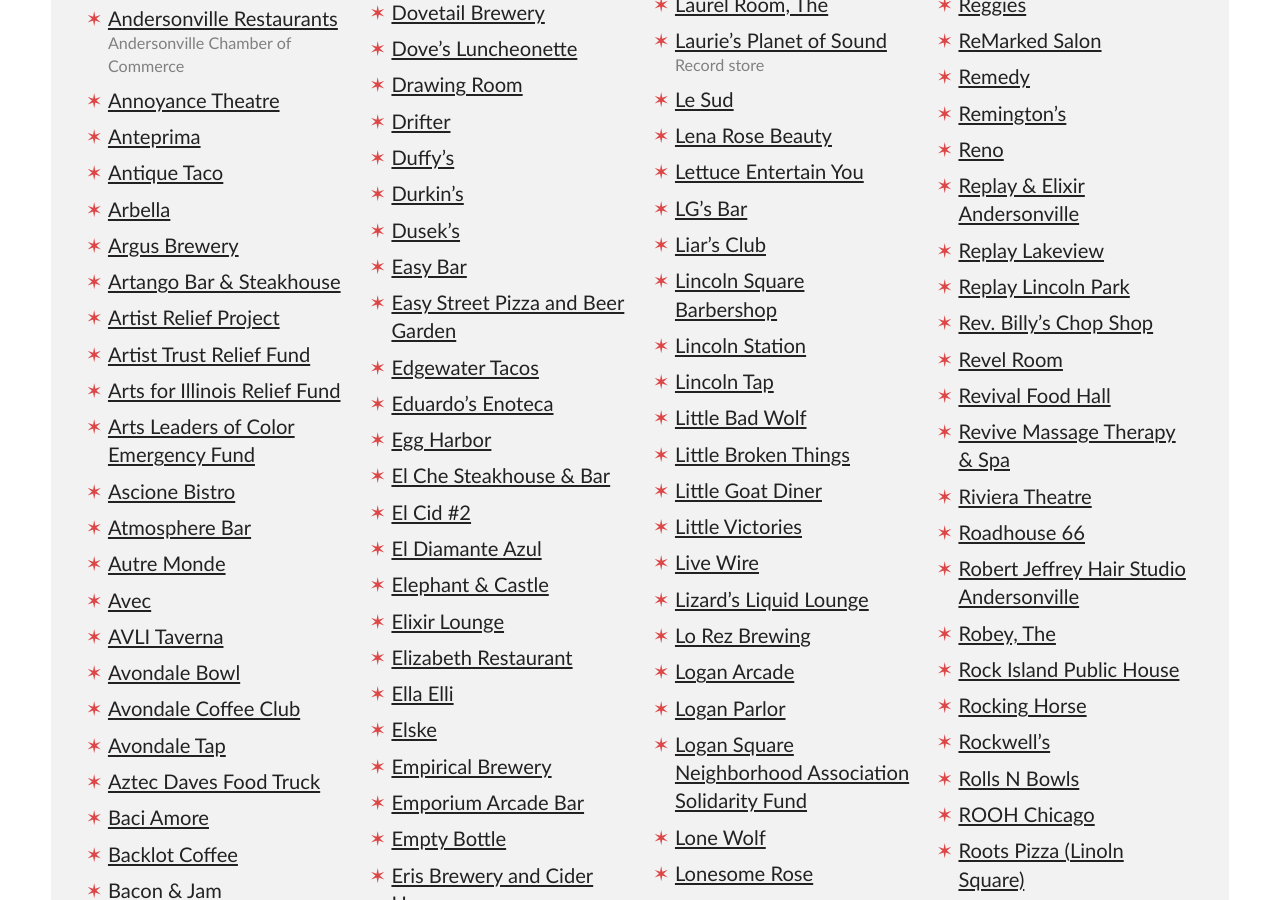
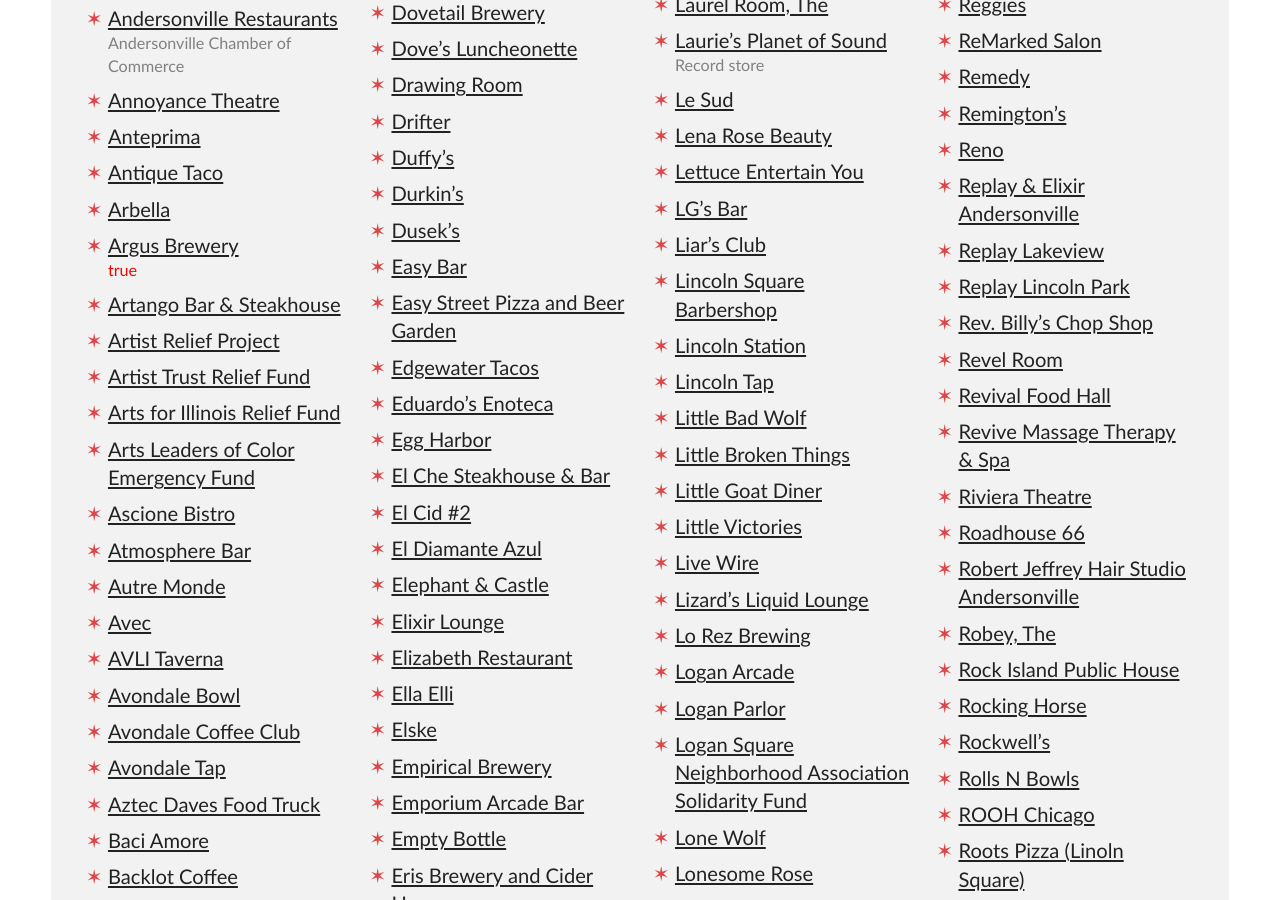
Before and after one commit to spencertweedy/chicagoservicerelief, a Jekyll site: the page built from index.html, in a window 1280 px wide and 900 px high, scrolled down 1297 px. Built offline with Jekyll 4.4.1, drawn with Linux system fonts in a browser that asks for light colours.

Commit message:
change closed note

```diff
--- a/index.html
+++ b/index.html
@@ -27,6 +27,7 @@
           <li class="item displayed" data-item-type="{{ item.type }}">
             <a href="{{ item.url }}" target="_blank">{{ item.title }}</a>
             {% if item.note %}<span class="item-note">{{ item.note }}</span>{% endif %}
+            {% if item.closed %}<span class="item-note closed">{{ item.closed }}</span>{% endif %}
           </li>
         {% endfor %}
       </ul>
```
